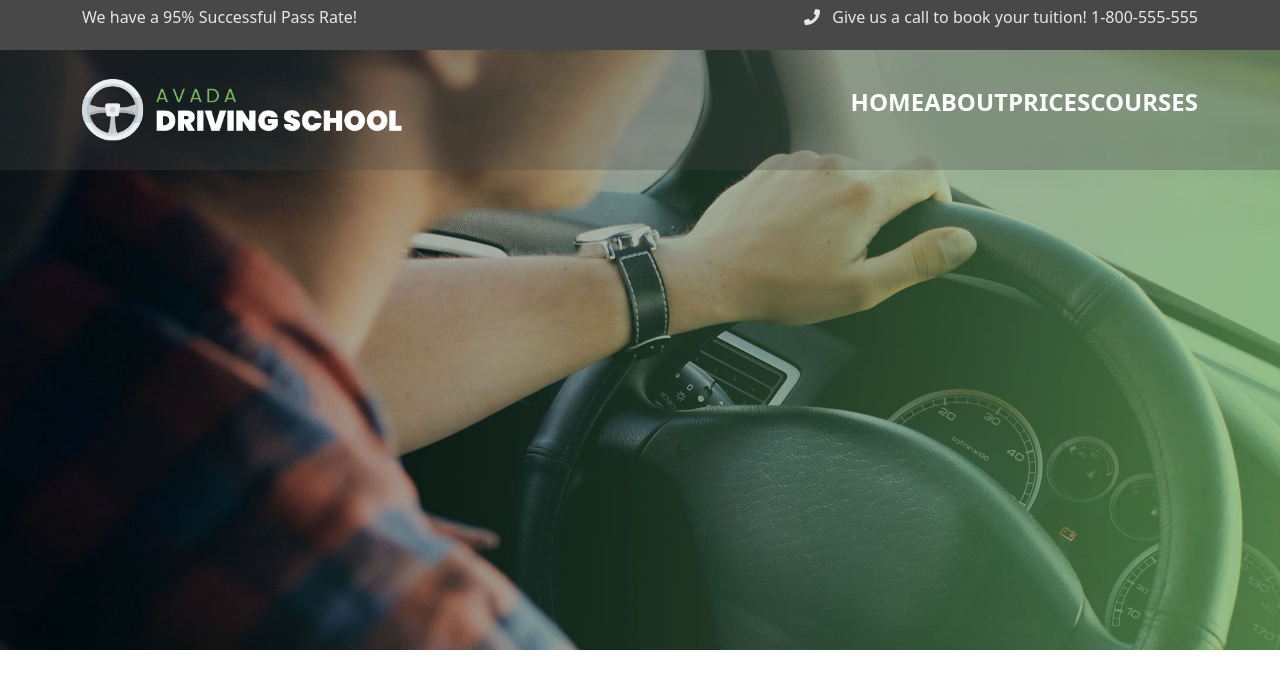
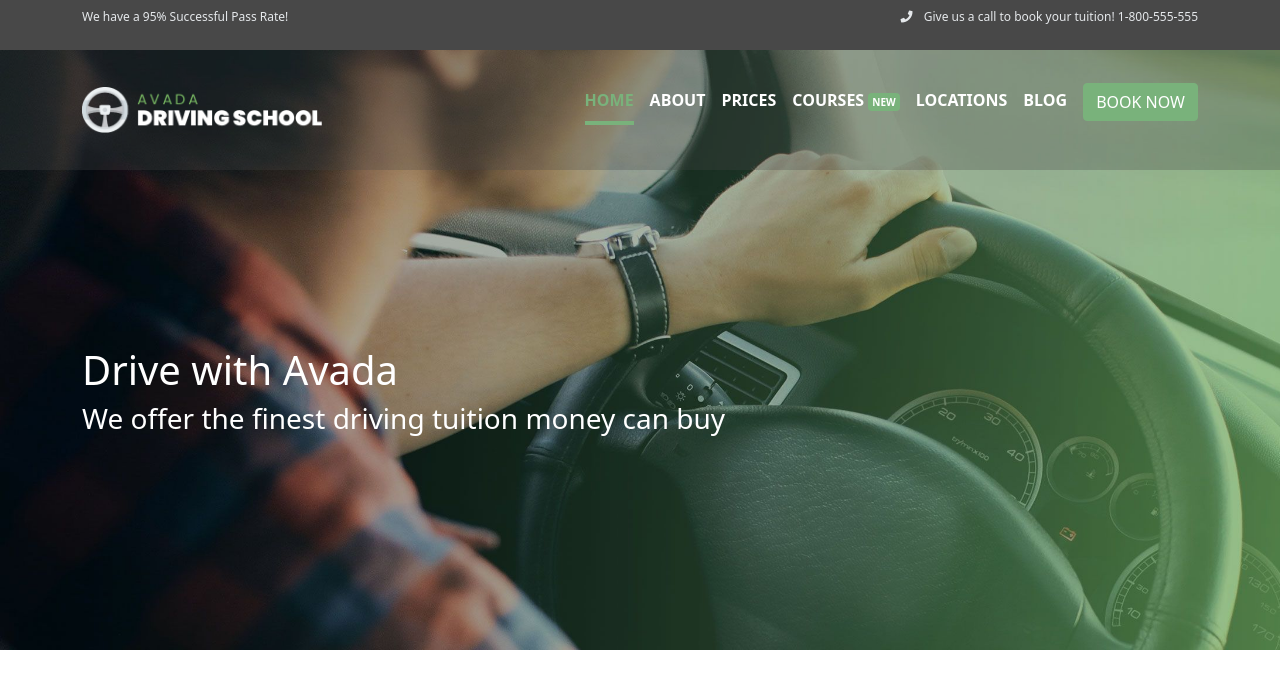
Before and after one commit to GianlucaPolcino/proj-html-vuejs, a Vue app: page / in a window 1280 px wide. Shown: the top 688 px of the page. Built offline with nearby package versions, Linux system fonts and the light colour scheme.

Commit message:
header done

```diff
--- /dev/null
+++ b/src/assets/js/menu.js
@@ -0,0 +1,39 @@
+export default [
+    {
+        menuVoice: "HOME",
+        url: "#",
+        active: true,
+        id: 0,
+    },
+    {
+        menuVoice: "ABOUT",
+        url: "#",
+        active: false,
+        id: 1,
+    },
+    {
+        menuVoice: "PRICES",
+        url: "#",
+        active: false,
+        id: 2,
+    },
+    {
+        menuVoice: "COURSES",
+        isNew: "NEW",
+        url: "#",
+        active: false,
+        id: 3,
+    },
+    {
+        menuVoice: "LOCATIONS",
+        url: "#",
+        active: false,
+        id: 4,
+    },
+    {
+        menuVoice: "BLOG",
+        url: "#",
+        active: false,
+        id: 5,
+    },
+]
--- a/src/components/Header.vue
+++ b/src/components/Header.vue
@@ -39,5 +39,9 @@ export default {
         height: 50px;
         background-color: #484848;
         color: #e5e8eb;
+
+        p{
+            font-size: 12px;
+        }
     }
 </style>
--- a/src/components/Jumbotron.vue
+++ b/src/components/Jumbotron.vue
@@ -2,20 +2,29 @@
   <div class="gp-jumbo-bg">
       <div class="gp-jumbo-top">
           <div class="container h-100">
-              <div class="row align-items-center justify-content-between h-100">
-                  <div class="col">
+              <div class="row align-items-center justify-content-lg-between justify-content-md-center h-100">
+                  <div class="col-md-12 col-lg-2 text-center">
                         <a href="#">
                             <img class="gp-logo" src="../assets/img/avada-drivers-logo-2x.png" alt="">
                         </a>
                   </div>
 
-                  <div class="col text-end">
+                  <div class="col-md-12 col-lg text-md-start text-lg-end">
                       <ul class="gp-nav-menu">
-                          <li><a href="">HOME</a></li>
-                          <li><a href="">ABOUT</a></li>
-                          <li><a href="">PRICES</a></li>
-                          <li><a href="">COURSES</a></li>
+                          <li class="pe-3" v-for="menuVoice in menuVoices" :key="menuVoice.id"><a href="menuVoice.url" :class="{'gp-active': menuVoice.active}" @click="menuVoice.active = !menuVoice.active">{{menuVoice.menuVoice}}</a> <span v-if="menuVoice.isNew" class="gp-new">{{menuVoice.isNew}}</span></li>
+                          <li><button class="btn btn-success gp-button">BOOK NOW</button></li>
                       </ul>
+                  </div>
+              </div>
+          </div>
+      </div>
+
+      <div class="gp-jumbo-bottom h-75">
+          <div class="container h-100">
+              <div class="row align-items-center h-100 ">
+                  <div class="col">
+                      <h1>Drive with Avada</h1>
+                      <h3>We offer the finest driving tuition money can buy</h3>
                   </div>
               </div>
           </div>
@@ -24,8 +33,20 @@
 </template>
 
 <script>
+import menuVoices from "../assets/js/menu.js";
+
 export default {
 name: 'Jumbotron',
+
+data(){
+    return{
+        menuVoices,
+    }
+},
+
+methods:{
+
+}
 }
 </script>
 
@@ -41,21 +62,49 @@ name: 'Jumbotron',
             background-color: #48484849;
 
             .gp-logo{
-                width: 320px;
+                width: 240px;
             }
 
             .gp-nav-menu li{
                 display: inline-block;
-                font-size: 24px;
+                font-size: 16px;
                 font-weight: bold;
                 color: white;
 
                 a{
                     color: white;
                     text-decoration: none;
+
+                    :hover{
+                        border-bottom: 4px solid #79b27b;
+                    }
+                }
+
+                .gp-new{
+                    font-size: 10px;
+                    padding: 2px 4px;
+                    vertical-align: middle;
+                    background-color: #79b27b;
+                    border-radius: 4px;
+                }
+
+                .gp-button{
+                    background-color: #79b27b !important;
+                    border: 1px solid #79b27b !important;
+                }
+
+                .gp-active{
+                    color: #79b27b;
+                    padding-bottom: 10px;
+                    border-bottom: 4px solid #79b27b;
                 }
             }
 
         }
+
+        .gp-jumbo-bottom{
+            font-weight: bold;
+            color: white;
+        }
     }
 </style>
```
